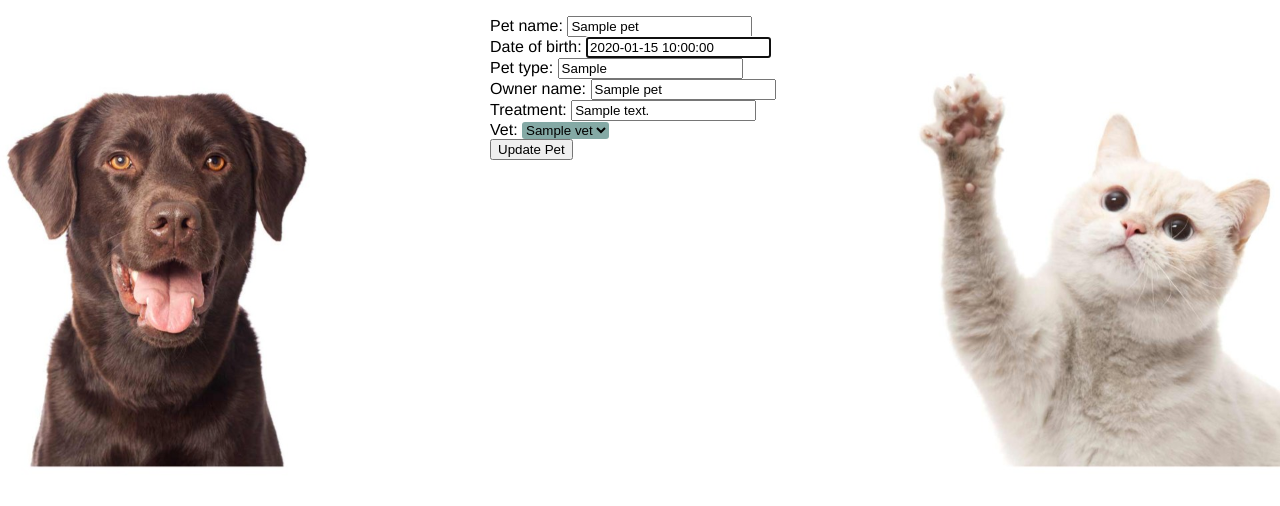
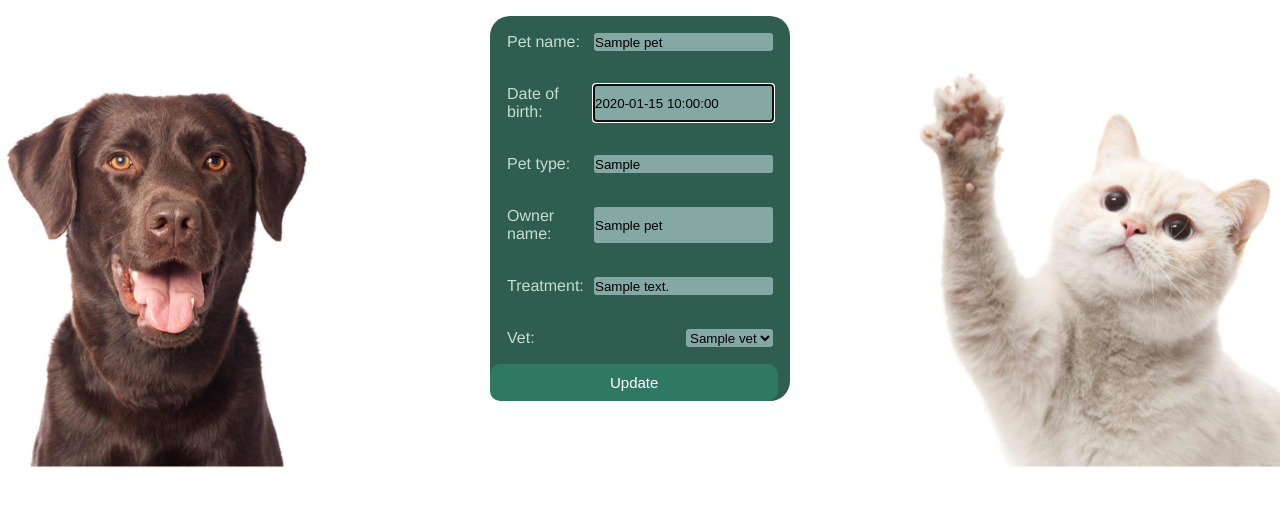
Before and after one commit to Andrej300/veterinary_project, a Flask app: page /pets/1/edit in a window 1280 px wide. Shown: the part 90-596 px from the top of the page. Run offline with Flask 2, Linux system fonts and the light colour scheme; a database or web service that is not in the repository returns one stand-in record (values such as "Sample title"); some libraries are stand-ins or nearby versions.

Commit message:
changed css 7

```diff
--- a/templates/pets/edit.html
+++ b/templates/pets/edit.html
@@ -1,34 +1,34 @@
 {% extends "base.html" %}
 {% block content %}
-
-<form action="/pets/{{pet.id}}" method="post">
-  <div>
+<form class="container" action="/pets/{{pet.id}}" method="post">
+  <div class="new_pet_form">
+    <div class="new_pet_menu">
       <label for="pet name">Pet name:</label>
-    <input type="text" id="Pet_name" name="Pet name" value="{{pet.pet_name}}" required>
+      <input class="input" type="text" id="Pet_name" name="Pet name" value="{{pet.pet_name}}" required>
     </div>
 
-  <div>
+    <div class="new_pet_menu">
       <label for="Date of birth">Date of birth:</label>
-    <input type="text" id="Date of birth" name="Date of birth" value="{{pet.date_of_birth}}" required autofocus>
+      <input class="input" type="text" id="Date of birth" name="Date of birth" value="{{pet.date_of_birth}}" required autofocus>
     </div>
 
-  <div>
+    <div class="new_pet_menu">
       <label for="Pet type">Pet type:</label>
-    <input type="text" id="Pet type" name="Pet type" value="{{pet.pet_type}}" required autofocus>
+      <input class="input" type="text" id="Pet type" name="Pet type" value="{{pet.pet_type}}" required autofocus>
     </div>
 
-  <div>
+    <div class="new_pet_menu">
       <label for="Owner name">Owner name:</label>
-    <input type="text" id="Owner name" name="Owner name" value="{{pet.owner_name}}" required autofocus>
+      <input class="input" type="text" id="Owner name" name="Owner name" value="{{pet.owner_name}}" required autofocus>
     </div>
 
-  <div>
+    <div class="new_pet_menu">
       <label for="Treatment">Treatment:</label>
-    <input type="text" id="Treatment" name="Treatment" value="{{pet.treatment_notes}}" required autofocus>
+      <input class="input" type="text" id="Treatment" name="Treatment" value="{{pet.treatment_notes}}" required autofocus>
     </div>
 
 
-  <div>
+    <div class="new_pet_menu">
       <label for="vet">Vet:</label>
       <select id="vet" name="vet_id">
         {% for vet in all_vets %}
@@ -40,8 +40,10 @@
     </select>
   </div>
 
-  <button type="submit">Update Pet</button>
+  <button id="add_pet_button" type="submit">Update</button>
 
   </form>
+</section>
+
 
 {% endblock %}
--- a/templates/pets/show.html
+++ b/templates/pets/show.html
@@ -1,14 +1,14 @@
 {% extends "base.html" %}
 {% block content %}
 
-  <div>
+  <div class="content">
     <p>{{pet.pet_name}}</p>
     <hr>
     <p>{{pet.date_of_birt}}</p>
     <p>{{pet.pet_type}}</p>
     <p>{{pet.owner_name}}</p>
     <p>{{pet.treatment_notes}}</p>
-    <p>{{pet.vet}}</p>
+    <!-- <p>{{pet.vet}}</p> -->
 
     <p><a href="/pets/{{pet.id}}/edit">Edit</a></p>
   </div>
```
Also changed, not shown: static/app_style.css (line endings or trailing spaces). Lines whose indentation alone changed are shown as unchanged.
